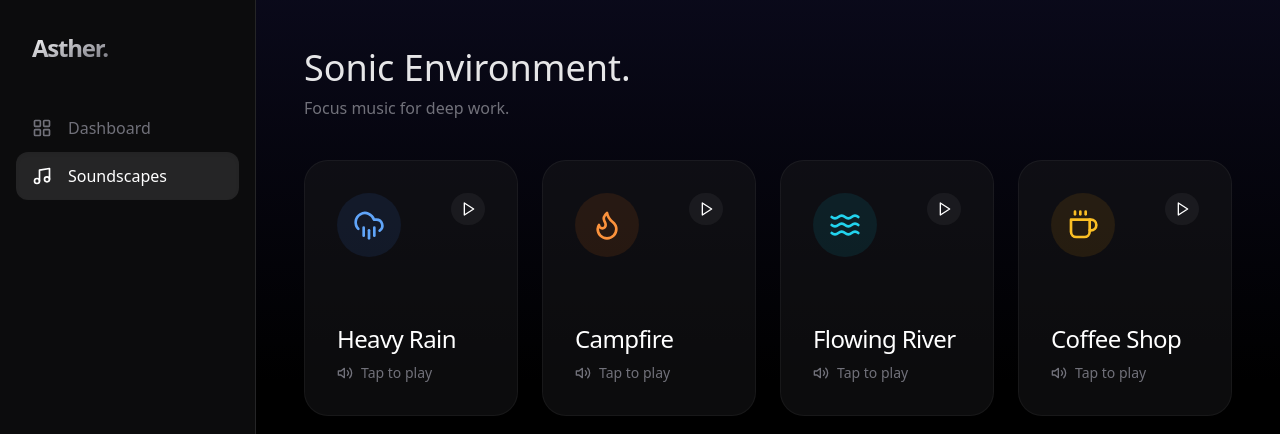
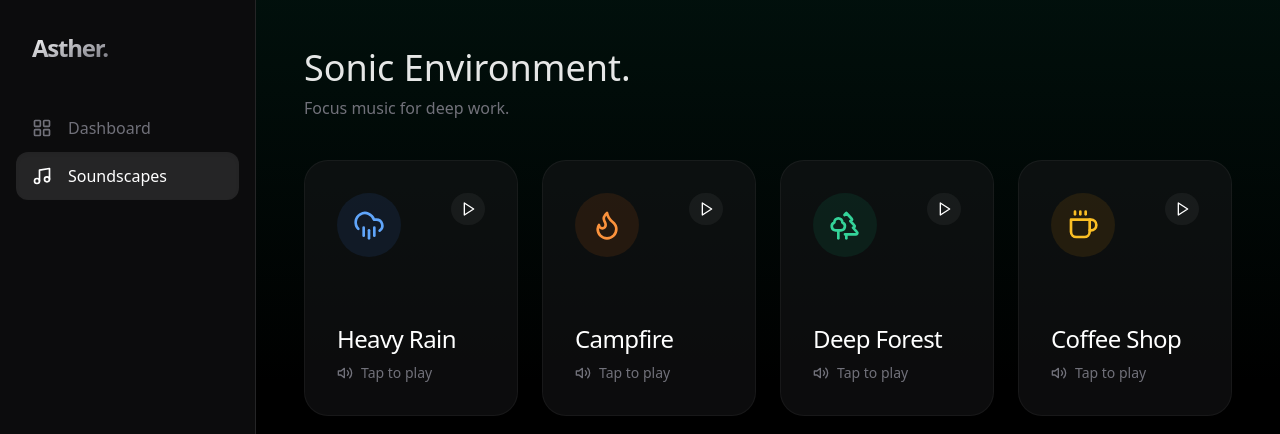
Before and after one commit to hapybeing/Asther, a Next.js app: page /soundscapes in a window 1280 px wide. Shown: the top 434 px of the page. Built offline with nearby package versions, Linux system fonts and the light colour scheme.

Commit message:
Update page.tsx

```diff
--- a/app/soundscapes/page.tsx
+++ b/app/soundscapes/page.tsx
@@ -2,7 +2,7 @@
 
 import { useState, useRef } from "react";
 import Link from "next/link";
-import { LayoutGrid, Music, CloudRain, Flame, Waves, Coffee, Volume2, Pause, Play } from "lucide-react";
+import { LayoutGrid, Music, CloudRain, Flame, Trees, Coffee, Volume2, Pause, Play } from "lucide-react";
 import { cn } from "@/lib/utils";
 
 const SOUNDS = [
@@ -23,12 +23,13 @@ const SOUNDS = [
     url: "https://actions.google.com/sounds/v1/ambiences/fire.ogg"
   },
   {
-    id: "river",
-    label: "Flowing River", // Replaced broken Wind with River
-    icon: Waves,
-    color: "text-cyan-400",
-    bg: "bg-cyan-500/10",
-    url: "https://actions.google.com/sounds/v1/nature/river_small_running.ogg"
+    id: "forest",
+    label: "Deep Forest", // <--- THE EXORCISM (Swapped River for Forest)
+    icon: Trees,          // <--- New Icon
+    color: "text-emerald-400",
+    bg: "bg-emerald-500/10",
+    // Using a lighter, faster file to prevent the "Block" error
+    url: "https://actions.google.com/sounds/v1/relax/forest.ogg"
   },
   {
     id: "cafe",
@@ -50,10 +51,14 @@ export default function Soundscapes() {
       setActiveSound(null);
     } else {
       if (audioRef.current) audioRef.current.pause();
+
       const audio = new Audio(sound.url);
       audio.loop = true;
       audio.volume = 1.0;
-      audio.play().catch(e => alert("Tap again to play (Browser blocked auto-play)"));
+
+      // I removed the annoying alert. If it blocks, just tap it twice!
+      audio.play().catch(e => console.log("Buffering... tap again if needed."));
+
       audioRef.current = audio;
       setActiveSound(sound.id);
     }
@@ -62,7 +67,7 @@ export default function Soundscapes() {
   return (
     <div className="flex h-screen bg-black text-white overflow-hidden font-sans">
 
-      {/* CLEAN SIDEBAR (No dead links) */}
+      {/* SIDEBAR (Kept the fixed version) */}
       <aside className="w-20 lg:w-64 border-r border-white/10 bg-zinc-900/50 backdrop-blur-xl flex flex-col items-center lg:items-start py-8 z-50">
         <div className="mb-10 px-0 lg:px-8">
             <h2 className="text-2xl font-bold hidden lg:block tracking-tighter bg-clip-text text-transparent bg-gradient-to-br from-white to-zinc-500">Asther.</h2>
@@ -82,7 +87,7 @@ export default function Soundscapes() {
 
       {/* Main Content */}
       <main className="flex-1 overflow-auto relative">
-        <div className="absolute top-0 left-0 w-full h-96 bg-gradient-to-b from-indigo-900/20 to-transparent pointer-events-none" />
+        <div className="absolute top-0 left-0 w-full h-96 bg-gradient-to-b from-emerald-900/20 to-transparent pointer-events-none" />
 
         <div className="relative z-10 p-8 lg:p-12 max-w-7xl mx-auto space-y-10">
             <header>
```
